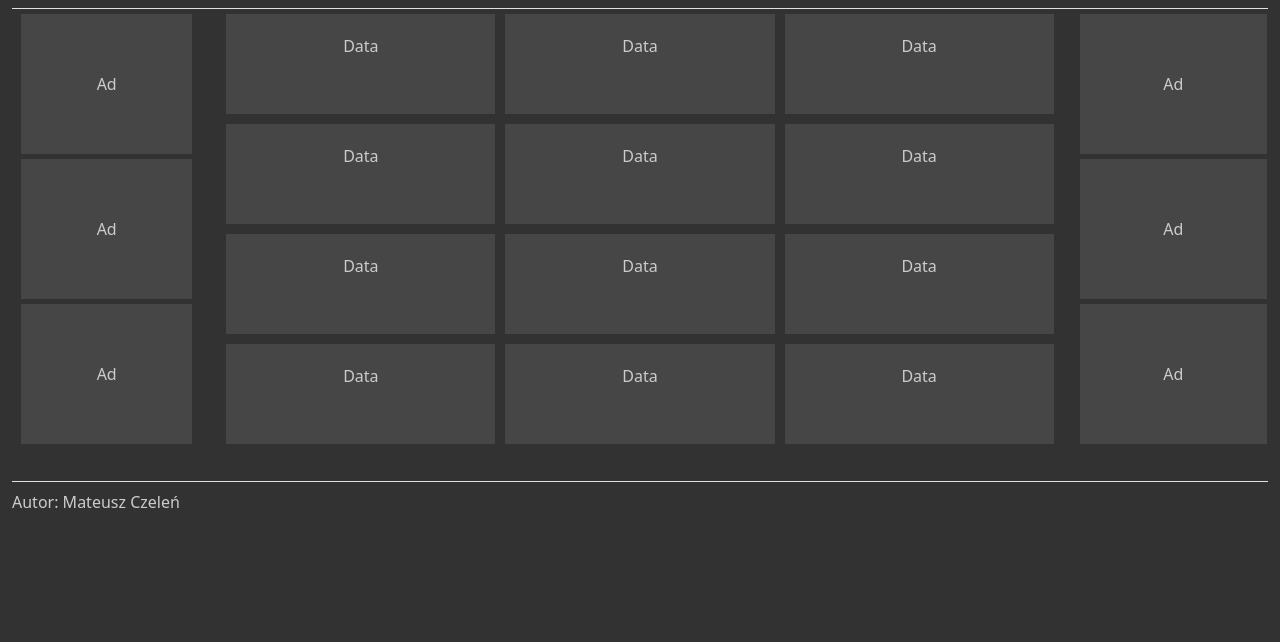
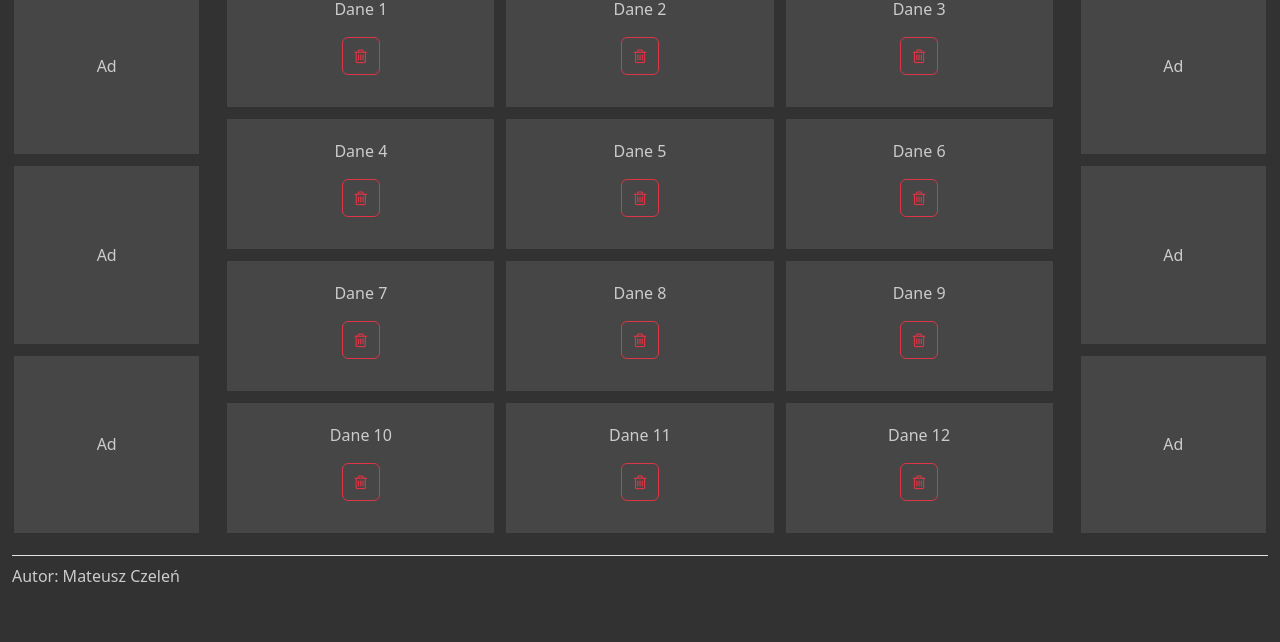
Before and after one commit to mczelen/LetniaAkademia_zadania, a plain HTML site: page zad3/index.html in a window 1280 px wide. Shown: the part 158-800 px from the top of the page. Drawn offline with nearby package versions, Linux system fonts and the light colour scheme.

Commit message:
zad3: tile disappear button

```diff
--- a/zad3/index.html
+++ b/zad3/index.html
@@ -4,42 +4,29 @@
     <meta charset="utf-8">
     <meta name="viewport" content="width=device-width, initial-scale=1">
     <title>Zadanie 3 - Strona HTML</title>
+    <link rel="stylesheet" href="https://cdnjs.cloudflare.com/ajax/libs/font-awesome/4.7.0/css/font-awesome.min.css">
     <link href="https://cdn.jsdelivr.net/npm/bootstrap@5.2.0-beta1/dist/css/bootstrap.min.css" rel="stylesheet" integrity="sha384-0evHe/X+R7YkIZDRvuzKMRqM+OrBnVFBL6DOitfPri4tjfHxaWutUpFmBp4vmVor" crossorigin="anonymous">
     <link rel="stylesheet" type="text/css" href="main.css"/>
 </head>
   <body>
-    <div class="titleBanner container-fluid">
+    <div class="title-banner container-fluid">
         <header class="p-3 border-bottom">
-            <h1>
-              <a href="">
-                <img src="img/tag_img.png" alt="tag_img" /> Zadanie 3 - Strona HTML
-              </a>
-            </h1>
+          <a href="">
+            <img src="img/tag_img.png" alt="tag_img" />
+            <h1 class="align-middle">Zadanie 3 - Strona HTML</h1>
+          </a>
         </header>
     </div>
 
-    <div class="container-fluid py-3 middleSection">
-      <div class="row">
-        <div class="sideBanner col-2 px-3">
-            <div class="ad">Ad</div>
-            <div class="ad">Ad</div>
+    <div class="middle-section container-fluid py-3 h-75">
+      <div class="row h-100">
+        <div class="side-banner col-2 px-2">
+            <div class="ad"><span class="align-middle">Ad</span></div>
+            <div class="ad text-center">Ad</div>
             <div class="ad">Ad</div>
         </div>
-        <div class="data-container col-8 px-2">
-            <div class="data">Data</div>
-            <div class="data">Data</div>
-            <div class="data">Data</div>
-            <div class="data">Data</div>
-            <div class="data">Data</div>
-            <div class="data">Data</div>
-            <div class="data">Data</div>
-            <div class="data">Data</div>
-            <div class="data">Data</div>
-            <div class="data">Data</div>
-            <div class="data">Data</div>
-            <div class="data">Data</div>
-        </div>
-        <div class="sideBanner col-2 px-2">
+        <div id="data-container"class="col-8 px-2"></div>
+        <div class="side-banner col-2 px-2">
             <div class="ad">Ad</div>
             <div class="ad">Ad</div>
             <div class="ad">Ad</div>
@@ -47,12 +34,14 @@
       </div>
     </div>
 
-    <div class="container-fluid footer pt-3">
+    <div class="footer container-fluid">
       <footer class="pt-2 border-top">
         <p>Autor: Mateusz Czeleń</p>
       </footer>
     </div>
 
+    <script type="text/javascript" src="index.js"></script>
     <script src="https://cdn.jsdelivr.net/npm/bootstrap@5.2.0-beta1/dist/js/bootstrap.bundle.min.js" integrity="sha384-pprn3073KE6tl6bjs2QrFaJGz5/SUsLqktiwsUTF55Jfv3qYSDhgCecCxMW52nD2" crossorigin="anonymous"></script>
-  </body>
+
+</body>
 </html>
--- /dev/null
+++ b/zad3/index.js
@@ -0,0 +1,22 @@
+function createBtn(div) {
+    let btn = document.createElement("button");
+    btn.innerHTML = '<i class="fa fa-trash-o"></i>';
+    btn.type = "button";
+    btn.classList.add("btn", "btn-outline-danger");
+    btn.onclick = function () {
+        div.classList.add("disappeared");
+        alert("usunięto dane");
+      };
+    return btn;
+  }
+
+
+let dataContainer = document.querySelector("#data-container")
+
+for(let n = 0; n<3*4; n++){
+    let div = document.createElement("div");
+    div.innerHTML = "<p>Dane " + (n+1) + "</p>";
+    div.appendChild(createBtn(div));
+    div.classList.add("tile");
+    dataContainer.appendChild(div);
+}
--- a/zad3/main.css
+++ b/zad3/main.css
@@ -1,61 +1,62 @@
-body {
-    height: 100vh;
+html, body {
+    height: 100%;
     color: rgb(204, 204, 204);
     background-color: rgb(50, 50, 50) !important;
+    margin: 0px; padding: 0px;
 }
 
-.titleBanner{
+.title-banner{
     color: rgb(156, 219, 253);
-    /* height: 120px; */
-    float: left;
 }
-.titleBanner a {
-    color: inherit;
-    text-decoration: inherit;
-}
-.titleBanner a:hover {
+
+a, a:hover {
     color: inherit;
     text-decoration: inherit;
 }
 
-.titleBanner img{
-    margin-right: 10px;
-    border-radius: 10px;
+.title-banner h1{
+    display: inline;
 }
 
-.data-container{
+.title-banner img{
+    margin-right: 20px;
+    border-radius: 10px;
+    height: 80px;
+}
+
+
+#data-container{
     display: grid;
     grid-template-columns: 1fr 1fr 1fr;
+    height: 100%;
+}
+.side-banner{
+    display: grid;
+    height: 100%;
 }
 
-.data{
+.tile{
     background-color: rgb(70, 70, 70);
-    margin: 5px;
+    margin: 6px;
     text-align: center;
-    padding-top: 20px;
+    padding: 20px;
 }
 
 .data:hover{
     background-color: rgb(206, 145, 120);
     transform: scale(1.05);
-}
-
-.middleSection{
-    /* height: 100%; */
-    /* background-color: rgb(246, 248, 222); */
-}
-
-.footer{
-    /* position: absolute; */
-    /* bottom: 0; */
-    /* background-color: rgb(225, 249, 248); */
-    height: 80px;
+    transition:background-color 0.3s linear,transform 0.3s linear;
 }
 
 .ad{
     background-color: rgb(70, 70, 70);
-    height:140px;
-    margin: 5px;
-    text-align: center;
-    line-height: 140px;
+    display: flex;
+    align-items: center;
+    justify-content: center;
+    margin: 6px;
 }
+.disappeared{
+    opacity: 0;
+    visibility: hidden;
+    transition:visibility 0.3s linear,opacity 0.3s linear;
+}
```
